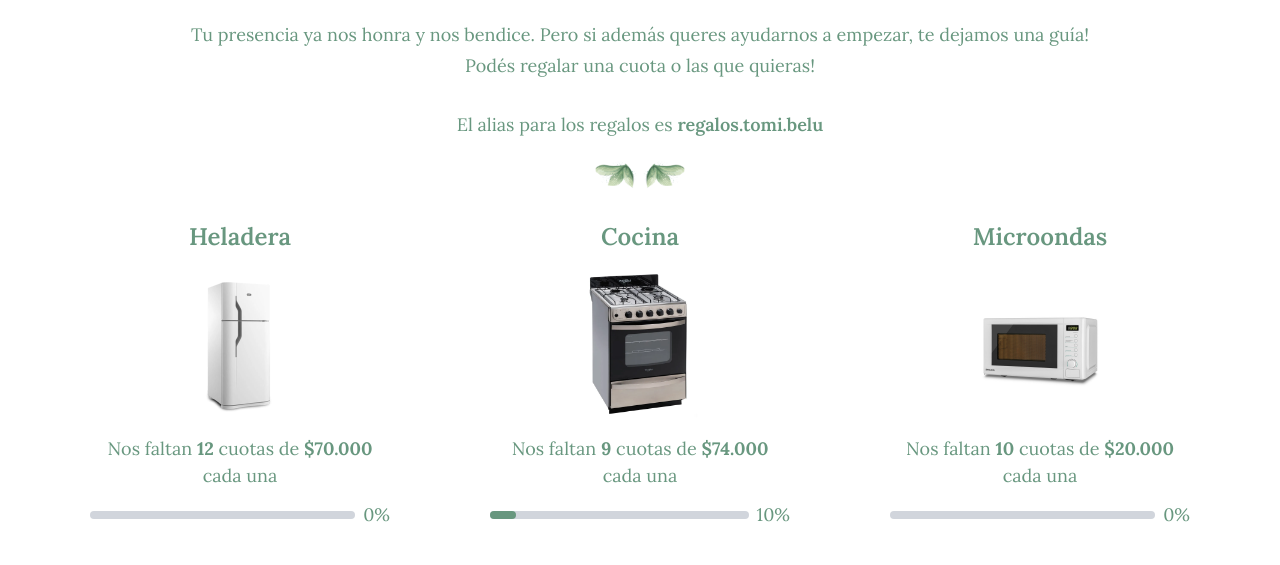
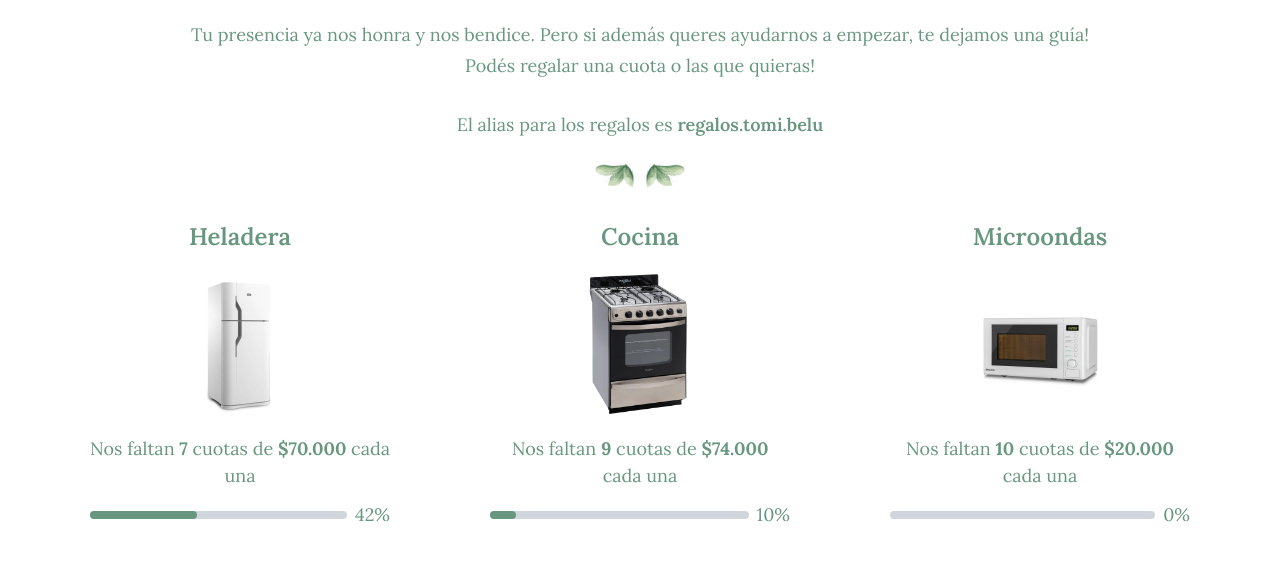
Before and after one commit to BarbaBlanca97/invitacion-belu-y-tomi, a website: page regalos.html in a window 1280 px wide. Shown: the part 190-755 px from the top of the page. Drawn offline with Linux system fonts and the light colour scheme; a web font is replaced by a local one.

Commit message:
Update regalos.html

```diff
--- a/regalos.html
+++ b/regalos.html
@@ -46,7 +46,7 @@
                 picture: 'gift-pictures/heladera.jpg',
                 installments: {
                     total: 12,
-                    paid: 0,
+                    paid: 5,
                     amount: '$70.000',
                 }
             },
@@ -82,7 +82,7 @@
                 picture: 'gift-pictures/licuadora.webp',
                 installments: {
                     total: 5,
-                    paid: 0,
+                    paid: 4,
                     amount: '$20.000',
                 }
             },
@@ -109,7 +109,7 @@
                 picture: 'gift-pictures/cama.JPG',
                 installments: {
                     total: 8,
-                    paid: 0,
+                    paid: 3,
                     amount: '$75.000',
                 }
             },
```
